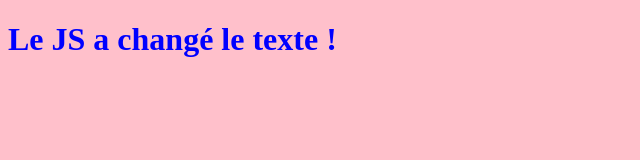
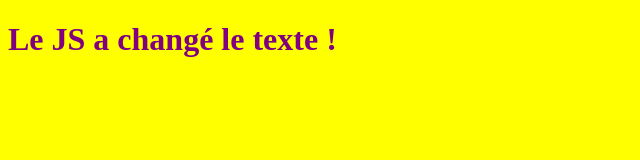
Before and after one commit to asmaharoun1997/Myproject, a plain HTML site: page index.html in a window 1280 px wide. Shown: the whole page, without its empty margins (0-640 px from the left). Drawn offline with Linux system fonts and the light colour scheme.

Commit message:
i created a new branch for me with a new message and a new css

```diff
--- a/index.html
+++ b/index.html
@@ -8,7 +8,7 @@
     <title>Document</title>
 </head>
 <body>
-    <h1>Hi i'm Asma</h1>
+    <h1>Hi i'm Asma but in another branch</h1>
     <script src="app.js"></script>
 </body>
 </html>
--- a/style.css
+++ b/style.css
@@ -1,9 +1,9 @@
 /* Change le fond de la page en rose */
 body {
-    background-color: pink;
+    background-color: yellow;
   }
 
   /* Change le texte des balises <h1> en orange */
   h1 {
-    color: blue;
+    color: purple;
   }
```
